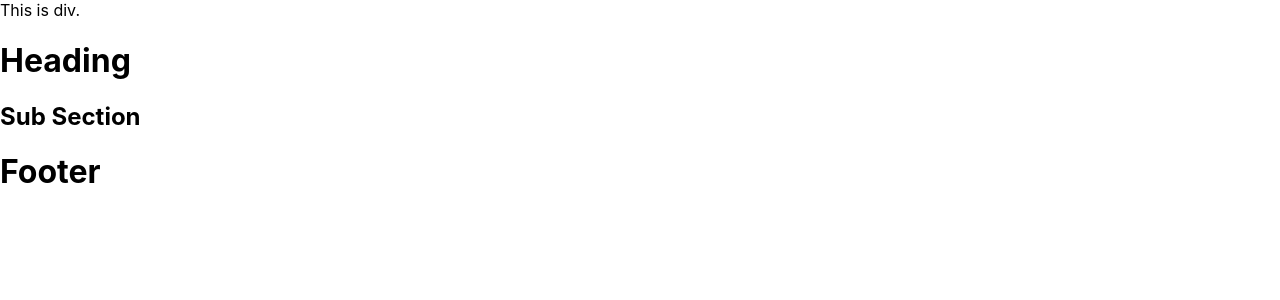
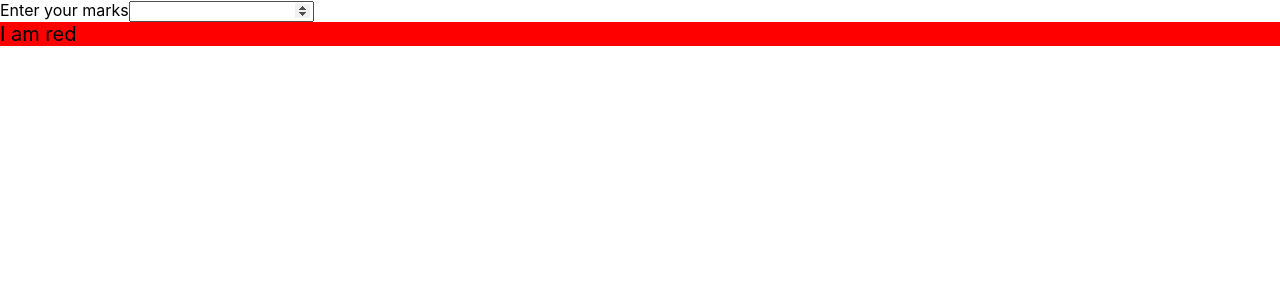
Before and after one commit to Ayush17112002/lec2, a React (Create React App) app in the folder React/first-react-app/: page / in a window 1280 px wide. Shown: the top 300 px of the page. Built offline with nearby package versions, Linux system fonts and the light colour scheme.

Commit message:
Lec 4 completed

```diff
--- a/React/first-react-app/src/App.js
+++ b/React/first-react-app/src/App.js
@@ -9,13 +9,32 @@ import React from "react";
 import Header from "./Header";
 import Footer from "./Footer";
 import Content from "./Content";
+import Child from "./Child";
+
+/**
+ *
+ * background-color:"red";
+ * font-size:"14"
+ */
+
 function App() {
+  const nameVariable = "vital skills";
+  const list = ["a", "b"];
+  const attributes = {
+    nameVariable,
+    list,
+  };
+
+  function setName(value) {
+    console.log(value);
+  }
+
   return (
     <>
-      <div>This is div.</div>
-      <Header>This is header.</Header>
-      <Content></Content>
-      <Footer></Footer>
+      {/* <Child nameVariable={nameVariable} list={list}></Child> */}
+      {/* <Child {...attributes}></Child> */}
+      <Child setName={setName}></Child>
+      <div style={{ backgroundColor: "red", fontSize: 20 }}>I am red</div>
     </>
   );
 }
--- /dev/null
+++ b/React/first-react-app/src/Child.js
@@ -0,0 +1,25 @@
+/**
+ * props:{
+ *  name:"abc"
+ *  list:["a","b"]
+ * }
+ * Destructuring objects: extracting out its properties
+ */
+
+export default function Child({ setName }) {
+  function handler(event) {
+    setName(event.target.value);
+  }
+  return (
+    <>
+      {/* <div>{nameVariable}</div>
+      <ul>
+        {list.map((item) => {
+          return <li>{item}</li>;
+        })}
+      </ul> */}
+      <label htmlFor="marks">Enter your marks</label>
+      <input id="marks" type="number" onChange={handler}></input>
+    </>
+  );
+}
```
